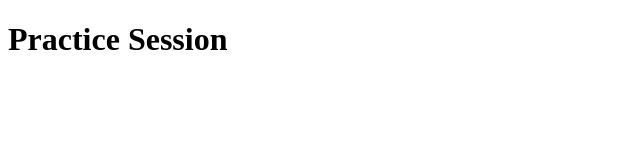
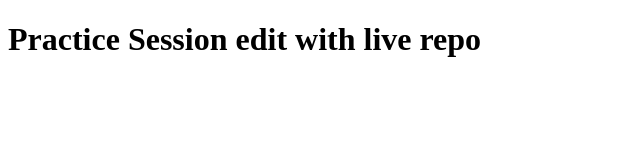
Before and after one commit to ManeeshaDevni/practice, a plain HTML site: page index.html in a window 1280 px wide. Shown: the whole page, without its empty margins (0-640 px from the left). Drawn offline with Linux system fonts and the light colour scheme.

Commit message:
edit in live repo

```diff
--- a/index.html
+++ b/index.html
@@ -9,7 +9,7 @@
 </head>
 
 <body>
-    <h1>Practice Session</h1>
+    <h1>Practice Session edit with live repo</h1>
 </body>
 
 </html>
```
